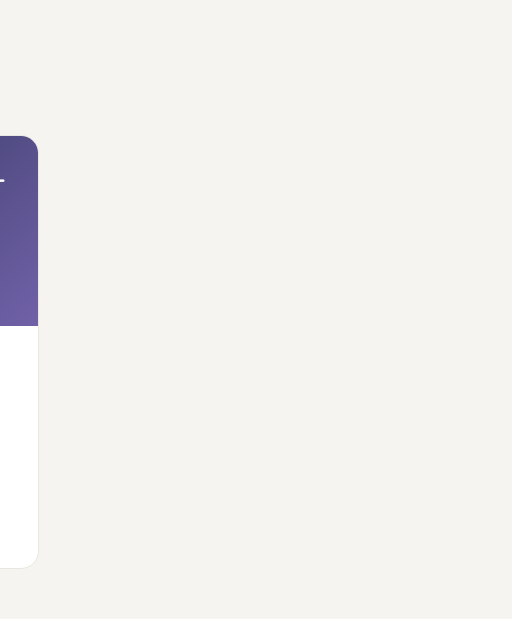
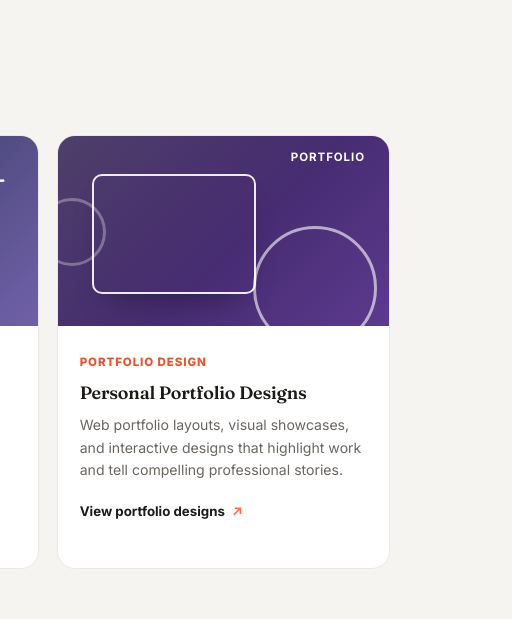
Before and after one commit to Mariam486/Portfolio, a plain HTML site: page index.html in a window 1280 px wide. Shown: the part 3200-3819 px from the top of the page, 768-1280 px from the left. Drawn offline with Linux system fonts and the light colour scheme.

Commit message:
Add portfolio design section with Behance gallery link

```diff
--- a/index.html
+++ b/index.html
@@ -221,6 +221,20 @@
           <a href="https://www.instagram.com/gdgoc.dsu/" target="_blank" rel="noreferrer noopener">View GDGoC DSU designs <span aria-hidden="true">↗</span></a>
         </div>
       </article>
+      <article class="design-card design-card-portfolio reveal">
+        <div class="design-art" aria-hidden="true">
+          <span class="portfolio-frame frame-main"></span>
+          <span class="portfolio-accent accent-one"></span>
+          <span class="portfolio-accent accent-two"></span>
+          <span class="portfolio-text">Portfolio</span>
+        </div>
+        <div class="design-card-body">
+          <span class="design-type">Portfolio Design</span>
+          <h3>Personal Portfolio Designs</h3>
+          <p>Web portfolio layouts, visual showcases, and interactive designs that highlight work and tell compelling professional stories.</p>
+          <a href="https://www.behance.net/gallery/254889235/Personal-Portfolio-Designs/modules/1483765207" target="_blank" rel="noreferrer noopener">View portfolio designs <span aria-hidden="true">↗</span></a>
+        </div>
+      </article>
     </div>
   </section>
 
--- a/style.css
+++ b/style.css
@@ -917,6 +917,22 @@ header.scrolled{ border-color: var(--line); }
 .tile-two{ width: 102px; height: 132px; left: 88px; top: 24px; background:#f38c78; transform:rotate(5deg); }
 .tile-three{ width: 102px; height: 132px; left: 148px; top: 32px; background:#a8e0d0; transform:rotate(14deg); }
 .social-spark{ position:absolute; right:30px; top:20px; color:#fff; font: 500 3rem/1 'Fraunces', serif; }
+.design-card-portfolio .design-art{ background: linear-gradient(135deg, #2d1b4e, #5c3a8f); }
+.portfolio-frame{
+  position:absolute;
+  width: 164px;
+  height: 120px;
+  left: 34px;
+  top: 38px;
+  z-index:1;
+  border: 2px solid rgba(255,255,255,.9);
+  border-radius: 10px;
+  box-shadow: 0 16px 32px -16px rgba(0,0,0,.4);
+}
+.portfolio-accent{ position:absolute; border-radius:50%; border: 3px solid rgba(255,255,255,.6); }
+.accent-one{ width: 124px; height: 124px; right: 12px; bottom: -24px; }
+.accent-two{ width: 68px; height: 68px; left: -20px; top: 62px; border-color: rgba(255,255,255,.3); }
+.portfolio-text{ position:absolute; z-index:2; right:24px; top:16px; color:#fff; font: 700 0.72rem/1 'Inter', sans-serif; letter-spacing:.08em; text-transform:uppercase; }
 .design-card-body{ padding: 22px 22px 24px; }
 .design-type{ color: var(--coral-deep); font-size:.72rem; font-weight:800; letter-spacing:.08em; text-transform:uppercase; }
 .design-card h3{ font-size:1.12rem; margin:8px 0; }
```
